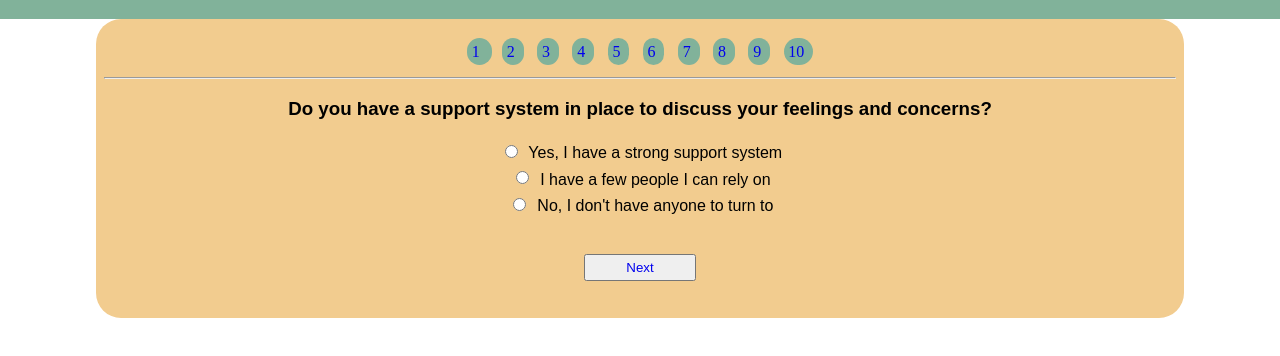
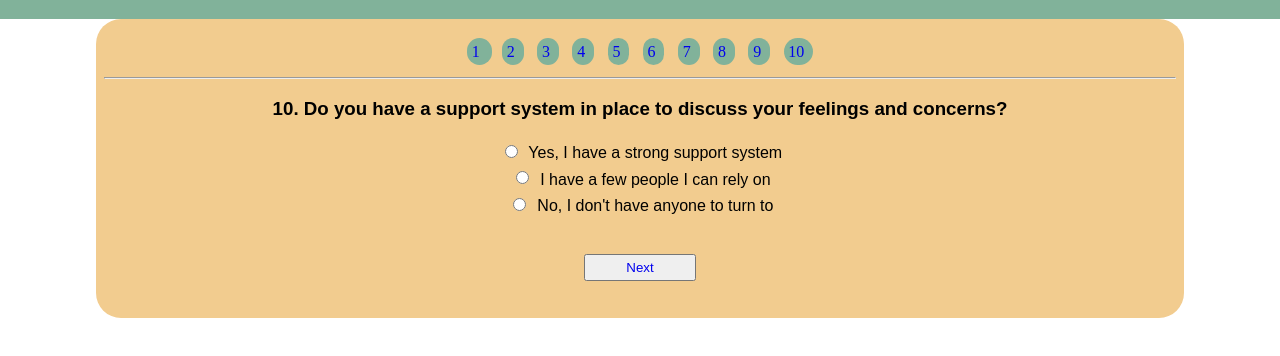
Before and after one commit to Mercyfulll/wellness-plate-app, a plain HTML site: page html/10.html in a window 1280 px wide. Shown: the part 48-404 px from the top of the page. Drawn offline with Linux system fonts and the light colour scheme.

Commit message:
Update 10.html

```diff
--- a/html/10.html
+++ b/html/10.html
@@ -35,7 +35,7 @@
         </div>
         <hr>
         <div class="questions">
-            <h3>Do you have a support system in place to discuss your feelings and concerns?</h3>
+            <h3>10. Do you have a support system in place to discuss your feelings and concerns?</h3>
             <input type="radio" id="q10-option1" name="question" value="1">
             <label for="q10-option1">Yes, I have a strong support system</label><br>
             <input type="radio" id="q10-option2" name="question" value="2">
```
